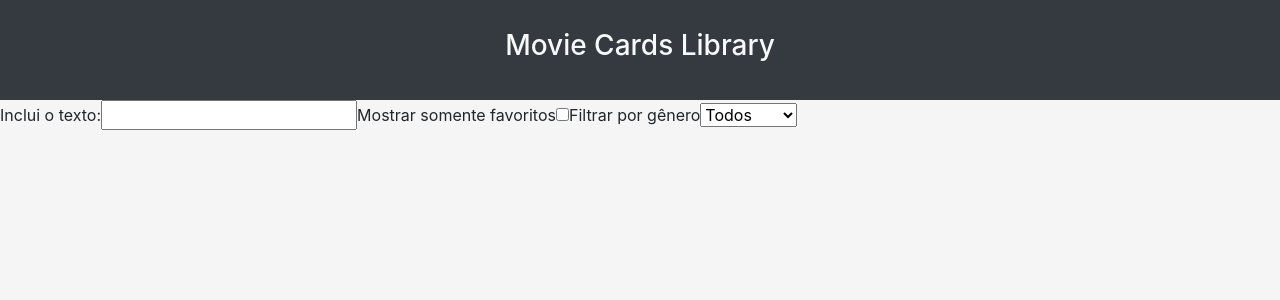
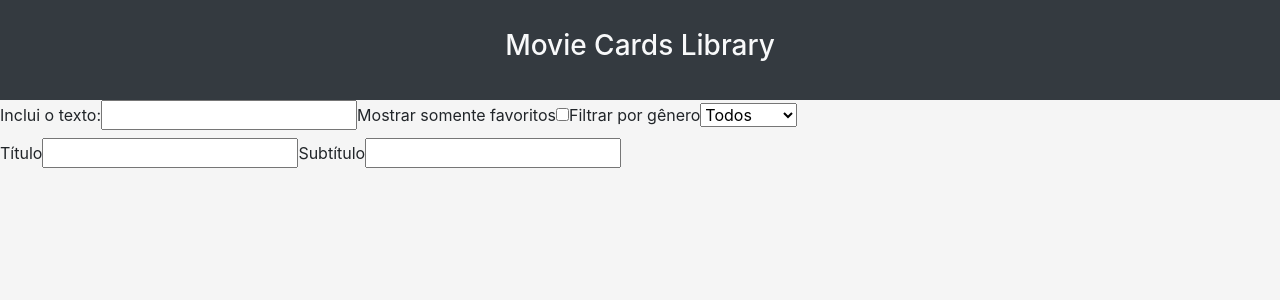
Before and after one commit to Rodrigolrech/MovieCardsStateful, a React (Create React App) app: page / in a window 1280 px wide. Shown: the top 300 px of the page. Built offline with nearby package versions, Linux system fonts and the light colour scheme.

Commit message:
Subtitle implemented at Addmovie component

```diff
--- a/src/App.js
+++ b/src/App.js
@@ -3,12 +3,14 @@ import SearchBar from './components/SearchBar';
 import Header from './components/Header';
 import movies from './data';
 import './App.css';
+import AddMovie from './components/AddMovie';
 
 function App() {
   return (
     <div className="App">
       <Header />
       <SearchBar movies={ movies } />
+      <AddMovie onClick="funcao" />
     </div>
   );
 }
--- a/src/components/AddMovie.jsx
+++ b/src/components/AddMovie.jsx
@@ -1,22 +1,36 @@
 import React, { Component } from 'react';
+import TitleInput from './AddMovieComponents/TitleInput';
+import SubtitleInput from './AddMovieComponents/SubtitleInput';
 
 export default class AddMovie extends Component {
   constructor() {
     super();
+
+    this.handleChange = this.handleChange.bind(this);
+
     this.state = {
       subtitle: '',
       title: '',
-      imagePath: '',
-      storyline: '',
-      rating: 0,
-      genre: 'action',
+      // imagePath: '',
+      // storyline: '',
+      // rating: 0,
+      // genre: 'action',
     };
   }
 
+  handleChange(event) {
+    const { name, value } = event.target;
+    this.setState({
+      [name]: value,
+    });
+  }
+
   render() {
-    return(
+    const { title, subtitle } = this.state;
+    return (
       <form data-testid="add-movie-form">
-        <h1>aa</h1>
+        <TitleInput value={ title } onChange={ this.handleChange } />
+        <SubtitleInput value={ subtitle } onChange={ this.handleChange } />
       </form>
     );
   }
--- /dev/null
+++ b/src/components/AddMovieComponents/SubtitleInput.jsx
@@ -0,0 +1,24 @@
+import React, { Component } from 'react';
+import PropTypes from 'prop-types';
+
+export default class SubtitleInput extends Component {
+  render() {
+    const { value, onChange } = this.props;
+    return (
+      <label data-testid="subtitle-input-label" htmlFor="subtitle">
+        Subtítulo
+        <input
+          data-testid="subtitle-input"
+          name="subtitle"
+          value={ value }
+          onChange={ onChange }
+        />
+      </label>
+    );
+  }
+}
+
+SubtitleInput.propTypes = {
+  value: PropTypes.string.isRequired,
+  onChange: PropTypes.func.isRequired,
+};
--- /dev/null
+++ b/src/components/AddMovieComponents/TitleInput.jsx
@@ -0,0 +1,25 @@
+import React, { Component } from 'react';
+import PropTypes from 'prop-types';
+
+export default class TitleInput extends Component {
+  render() {
+    const { value, onChange } = this.props;
+    return (
+      <label data-testid="title-input-label" htmlFor="title-input">
+        Título
+        <input
+          type="text"
+          value={ value }
+          onChange={ onChange }
+          name="title"
+          data-testid="title-input"
+        />
+      </label>
+    );
+  }
+}
+
+TitleInput.propTypes = {
+  value: PropTypes.string.isRequired,
+  onChange: PropTypes.func.isRequired,
+};
```
